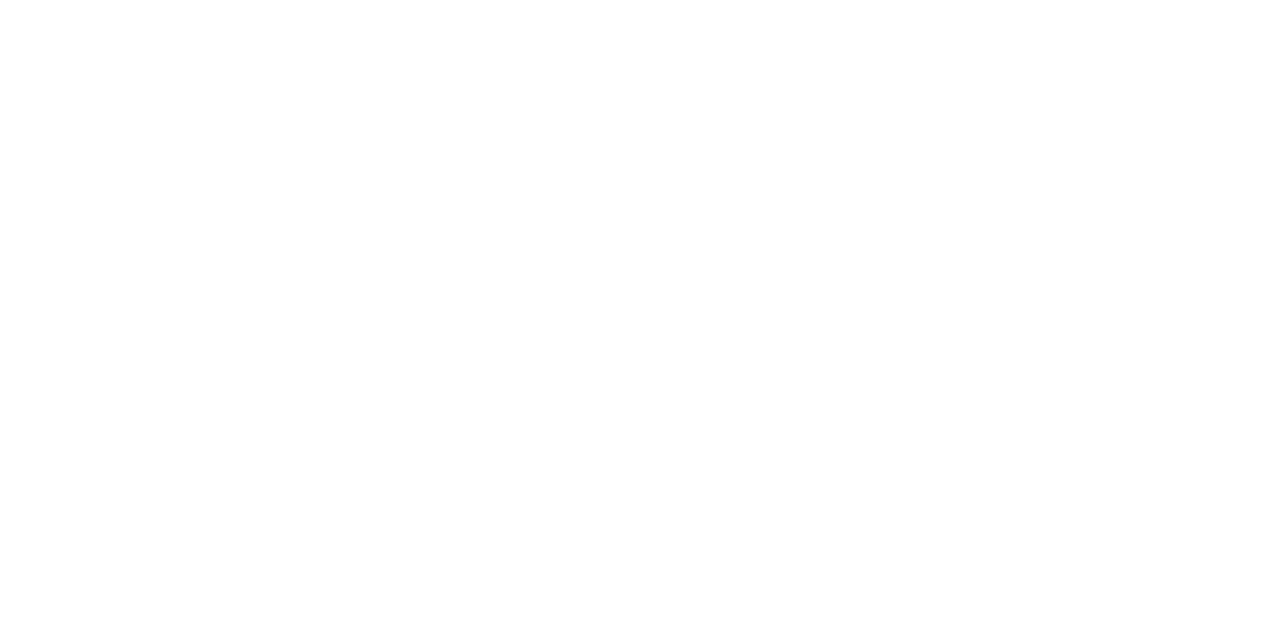
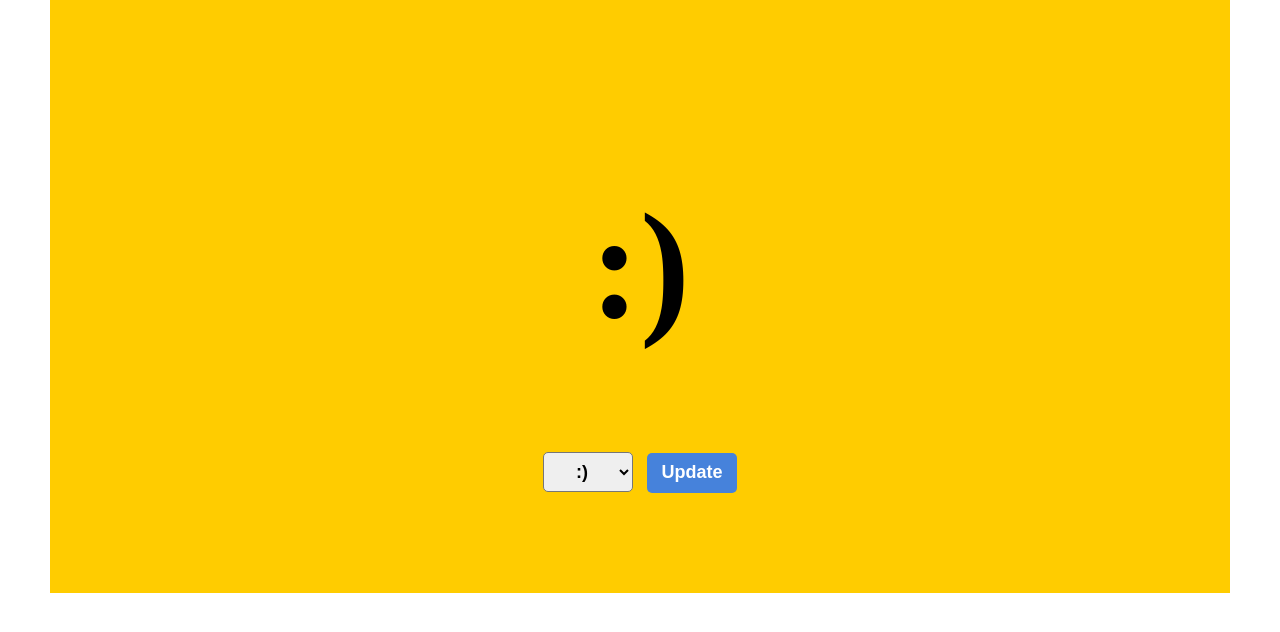
Before and after one commit to estherbg85/ejercicios-de-adalab, a plain HTML site: page modulo 2/Ejercicio 2.8 Repaso intermedio/index.html in a window 1280 px wide. Drawn offline with Linux system fonts and the light colour scheme.

Commit message:
agregar tarea

```diff
--- a/modulo 2/Ejercicio 2.8 Repaso intermedio/index.html
+++ b/modulo 2/Ejercicio 2.8 Repaso intermedio/index.html
@@ -7,8 +7,17 @@
     <link rel="stylesheet" href="./main.css" />
   </head>
   <body>
+    <div class="js_estado estado">
+      <p class="js_smile smile">:)</p>
+      <form>
+        <select class="js_animo animo" name="animo" id="animo">
+          <option>:)</option>
+          <option>;(</option>
+        </select>
+        <button class="js_btn btn" type="submit">Update</button>
+      </form>
+    </div>
 
-    <label for="smile"></label>
     <script src="./main.js"></script>
   </body>
 </html>
--- a/modulo 2/Ejercicio 2.8 Repaso intermedio/main.css
+++ b/modulo 2/Ejercicio 2.8 Repaso intermedio/main.css
@@ -0,0 +1,51 @@
+* {
+    box-sizing: border-box;
+    margin: 0;
+    padding: 0;
+  }
+
+.smile {
+    font-size: 150px;
+    padding-top: 180px;
+    padding-bottom: 100px;
+    font-weight: bold;
+
+}
+.estado {
+    padding-bottom: 100px;
+    margin-inline: 50px;
+    background-color: #ffcc00;
+    text-align: center;
+
+}
+
+.animo {
+
+    margin-right: 10px;
+    text-align: center;
+     font-weight: bold;
+    font-weight: bold;
+    font-size:18px;
+    width: 90px;
+    height: 40px;
+    border-radius: 5px;
+}
+
+.btn {
+
+    font-weight: bold;
+    font-size: 18px;
+    background-color: rgb(70, 130, 219);
+    color: white;
+    width: 90px;
+    height: 40px;
+    border-radius: 5px;
+    border: none;
+}
+
+.hidden {
+    padding-bottom: 100px;
+    margin-inline: 50px;
+    background-color:#ff9900;
+    text-align: center;
+}
--- a/modulo 2/Ejercicio 2.8 Repaso intermedio/main.js
+++ b/modulo 2/Ejercicio 2.8 Repaso intermedio/main.js
@@ -1 +1,28 @@
 'use strict';
+
+const btn = document.querySelector('.js_btn');
+const estado = document.querySelector('.js_estado');
+
+const draw = () => {
+    const number = Math.floor(Math.random() * 100);
+    console.log(number);
+    estado.classList.remove('hidden');
+    estado.classList.remove('estado');
+    if (number % 2 === 0){
+        estado.classList.toggle('estado');
+    }
+    else {
+        estado.classList.toggle('hidden');
+    }
+}
+
+btn.addEventListener('click', (ev) => {
+
+        ev.preventDefault();
+
+        const animo = document.querySelector('.js_animo');
+        const smile = document.querySelector('.js_smile');
+        smile.innerHTML = animo.value;
+        draw();
+
+})
```
